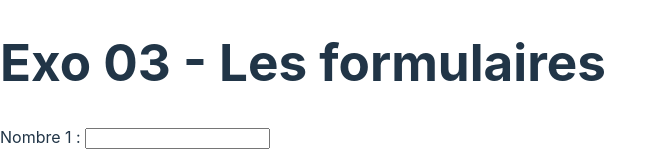
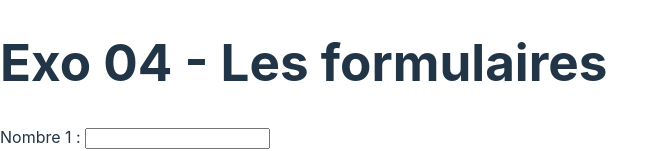
Before and after one commit to Formation-JS/BXL_FE2024_React_Exo04, a React (Vite) app: page / in a window 1280 px wide. Shown: the top 151 px of the page, without its empty margins (0-668 px from the left). Built offline with nearby package versions, Linux system fonts and the light colour scheme.

Commit message:
Fix number of exo 🍏

```diff
--- a/src/App.jsx
+++ b/src/App.jsx
@@ -5,7 +5,7 @@ function App() {
 
   return (
     <>
-      <h1>Exo 03 - Les formulaires</h1>
+      <h1>Exo 04 - Les formulaires</h1>
       <Calculatrice />
     </>
   )
```
Also changed, not shown: 1 other file (tests, documents, lock files or other folders).
